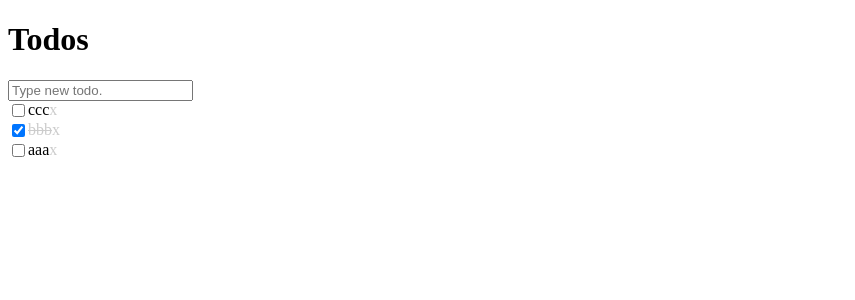
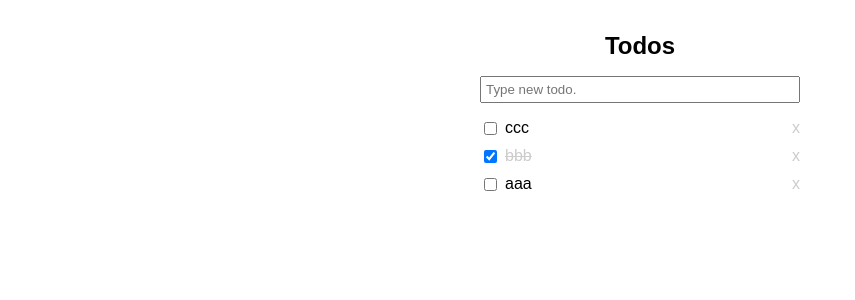
Before and after one commit to s-ike/todo_app, a PHP site: page / in a window 1280 px wide. Shown: the top 300 px of the page, without its empty margins (0-855 px from the left). Run offline with PHP 8.4, Linux system fonts and the light colour scheme; data comes from the database, SQL or seed files in the repository.

Commit message:
update styles

```diff
--- a/work/public/css/styles.css
+++ b/work/public/css/styles.css
@@ -1,3 +1,25 @@
+body {
+  font-family: Arial, sans-serif;
+}
+
+main {
+  width: 320px;
+  margin: 32px auto;
+}
+
+h1 {
+  font-size: 24px;
+  text-align: center;
+  margin: 0 0 16px;
+}
+
+input[type="text"] {
+  width: 100%;
+  padding: 4px;
+  box-sizing: border-box;
+  margin-bottom: 16px;
+}
+
 ul {
   list-style: none;
   margin: 0;
@@ -6,6 +28,7 @@ ul {
 
 li {
   display: flex;
+  margin-bottom: 8px;
 }
 
 .done {
@@ -13,7 +36,16 @@ li {
   color: #ccc;
 }
 
+input[type="checkbox"] {
+  margin-right: 8px;
+}
+
 .delete {
   color: #ccc;
   cursor: pointer;
 }
+
+.delete-form {
+  margin-left: auto;
+  padding-left: 8px;
+}
--- a/work/public/index.php
+++ b/work/public/index.php
@@ -40,6 +40,7 @@ $todos = getTodos($pdo);
 </head>
 
 <body>
+    <main>
         <h1>Todos</h1>
 
         <form action="?action=add" method="post">
@@ -59,7 +60,7 @@ $todos = getTodos($pdo);
                     <?= h($todo->title) ?>
                 </span>
 
-            <form action="?action=delete" method="post">
+                <form action="?action=delete" method="post" class="delete-form">
                     <span class="delete">x</span>
                     <input type="hidden" name="id" value="<?= h($todo->id) ?>">
                     <input type="hidden" name="token" value="<?= h($_SESSION['token']) ?>">
@@ -67,6 +68,7 @@ $todos = getTodos($pdo);
             </li>
             <?php endforeach; ?>
         </ul>
+    </main>
     <script src="js/main.js"></script>
 </body>
 
```
Lines whose indentation alone changed are shown as unchanged.
